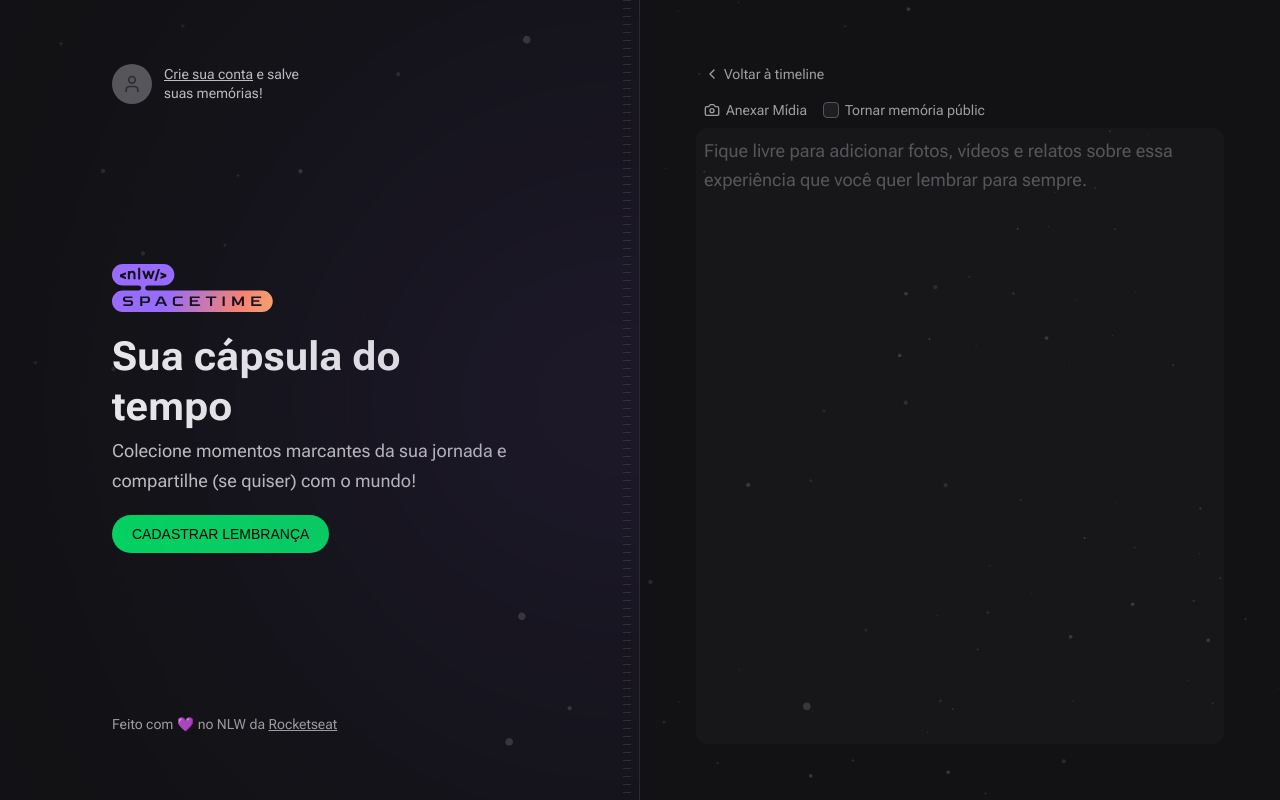
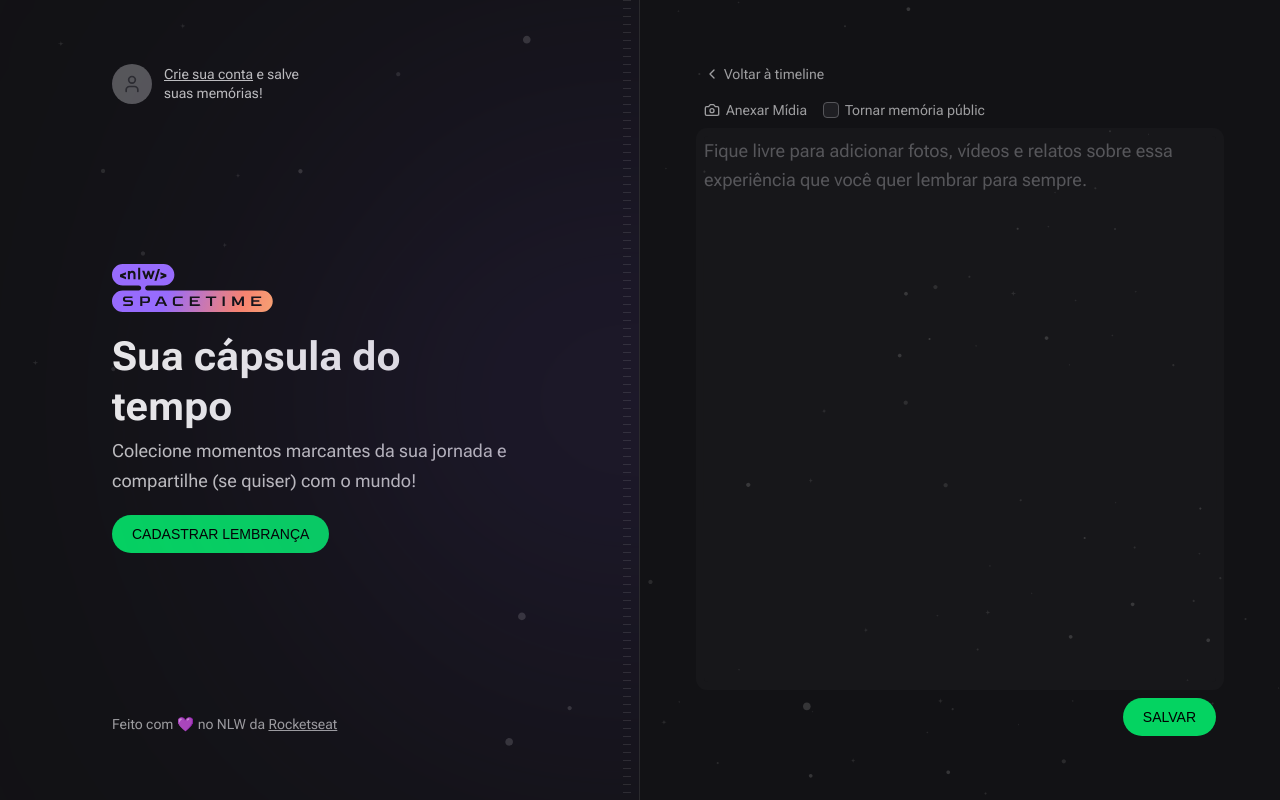
Before and after one commit to juliolmuller/nlw-spacetime, a Next.js app in the folder web/: page /memories/new in a window 1280 px wide. Built offline with nearby package versions, Linux system fonts and the light colour scheme; no server answers; a web font is replaced by a local one.

Commit message:
feat: perform submission of memory form

```diff
--- a/web/package.json
+++ b/web/package.json
@@ -19,6 +19,7 @@
   },
   "dependencies": {
     "axios": "^1.4.0",
+    "js-cookie": "^3.0.5",
     "jwt-decode": "^3.1.2",
     "lucide-react": "^0.216.0",
     "next": "^13.4.2",
@@ -28,6 +29,7 @@
   "devDependencies": {
     "@rocketseat/eslint-config": "^1.2.0",
     "@tailwindcss/forms": "^0.5.3",
+    "@types/js-cookie": "^3.0.3",
     "@types/node": "^18.0.0",
     "@types/react": "^18.2.6",
     "@types/react-dom": "^18.2.4",
--- a/web/src/app/memories/new/page.tsx
+++ b/web/src/app/memories/new/page.tsx
@@ -1,6 +1,6 @@
-import { CameraIcon, ChevronLeftIcon } from 'lucide-react'
+import { ChevronLeftIcon } from 'lucide-react'
 import Link from 'next/link'
-import { MediaPicker } from '~/components/MediaPicker'
+import { MemoryForm } from '~/components/MemoryForm'
 
 export default function NewMemoryPage() {
   return (
@@ -13,43 +13,7 @@ export default function NewMemoryPage() {
         Voltar à timeline
       </Link>
 
-      <form className="flex flex-1 flex-col gap-4">
-        <div className="flex items-center gap-4">
-          <label
-            className="flex cursor-pointer items-center gap-1.5 text-sm text-gray-200 transition-colors hover:text-gray-100"
-            htmlFor="media"
-            tabIndex={0}
-          >
-            <CameraIcon className="h-4 w-4" />
-            Anexar Mídia
-          </label>
-
-          <label
-            className="flex cursor-pointer items-center gap-1.5 text-sm text-gray-200 transition-colors hover:text-gray-100"
-            htmlFor="isPublic"
-            tabIndex={0}
-          >
-            <input
-              className="h4- w-4 rounded border-gray-400 bg-gray-700 text-purple-500"
-              type="checkbox"
-              id="isPublic"
-              name="isPublic"
-              tabIndex={-1}
-            />
-            Tornar memória públic
-          </label>
-        </div>
-
-        <MediaPicker id="media" name="cover" />
-
-        <textarea
-          className="w-full flex-1 resize-none rounded border-0 bg-transparent p-0 text-lg leading-relaxed text-gray-100 placeholder:text-gray-400 focus:bg-gray-300 focus:bg-opacity-5 focus:ring-8 focus:ring-gray-300 focus:ring-opacity-5"
-          autoFocus
-          name="content"
-          placeholder="Fique livre para adicionar fotos, vídeos e relatos sobre essa experiência que você quer lembrar para sempre."
-          spellCheck={false}
-        />
-      </form>
+      <MemoryForm />
     </div>
   )
 }
--- /dev/null
+++ b/web/src/components/MemoryForm.tsx
@@ -0,0 +1,99 @@
+'use client'
+
+import cookies from 'js-cookie'
+import { CameraIcon } from 'lucide-react'
+import { useRouter } from 'next/navigation'
+import { FormEvent } from 'react'
+import { MediaPicker } from '~/components/MediaPicker'
+import { api } from '~/lib/api'
+
+export function MemoryForm() {
+  const router = useRouter()
+
+  async function handleSubmit(event: FormEvent<HTMLFormElement>) {
+    event.preventDefault()
+
+    const formData = new FormData(event.currentTarget)
+
+    if (!formData.get('cover')) {
+      alert('Por favor, selecione uma imagem para capa.')
+      return
+    }
+    if (!formData.get('content')) {
+      alert('Por favor, informe uma descrição para a memória.')
+      return
+    }
+
+    const fileFormData = new FormData()
+    fileFormData.append('file', formData.get('cover')!)
+
+    const uploadResponse = await api.post('/files', fileFormData)
+    const coverUrl = uploadResponse.data.url
+
+    await api.post(
+      '/memories',
+      {
+        isPublic: formData.get('isPublic'),
+        content: formData.get('content'),
+        coverUrl,
+      },
+      {
+        headers: {
+          Authorization: `Bearer ${cookies.get('token')}`,
+        },
+      },
+    )
+    router.replace('/')
+  }
+
+  return (
+    <form
+      className="flex flex-1 flex-col gap-4"
+      noValidate
+      onSubmit={handleSubmit}
+    >
+      <div className="flex items-center gap-4">
+        <label
+          className="flex cursor-pointer items-center gap-1.5 text-sm text-gray-200 transition-colors hover:text-gray-100"
+          htmlFor="media"
+          tabIndex={0}
+        >
+          <CameraIcon className="h-4 w-4" />
+          Anexar Mídia
+        </label>
+
+        <label
+          className="flex cursor-pointer items-center gap-1.5 text-sm text-gray-200 transition-colors hover:text-gray-100"
+          htmlFor="isPublic"
+          tabIndex={0}
+        >
+          <input
+            className="h4- w-4 rounded border-gray-400 bg-gray-700 text-purple-500"
+            type="checkbox"
+            id="isPublic"
+            name="isPublic"
+            tabIndex={-1}
+          />
+          Tornar memória públic
+        </label>
+      </div>
+
+      <MediaPicker id="media" name="cover" />
+
+      <textarea
+        className="w-full flex-1 resize-none rounded border-0 bg-transparent p-0 text-lg leading-relaxed text-gray-100 placeholder:text-gray-400 focus:bg-gray-300 focus:bg-opacity-5 focus:ring-8 focus:ring-gray-300 focus:ring-opacity-5"
+        autoFocus
+        name="content"
+        placeholder="Fique livre para adicionar fotos, vídeos e relatos sobre essa experiência que você quer lembrar para sempre."
+        spellCheck={false}
+      />
+
+      <button
+        className="inline-block self-end rounded-full bg-green-500 px-5 py-3 font-alt text-sm uppercase leading-none text-black transition-colors hover:bg-green-600"
+        type="submit"
+      >
+        Salvar
+      </button>
+    </form>
+  )
+}
--- a/web/src/lib/api.ts
+++ b/web/src/lib/api.ts
@@ -1,5 +1,5 @@
 import axios from 'axios'
 
 export const api = axios.create({
-  baseURL: process.env.SPACETIME_URL,
+  baseURL: process.env.NEXT_PUBLIC_SPACETIME_URL,
 })
```
Also changed, not shown: 2 other files (tests, documents, lock files or other folders).
